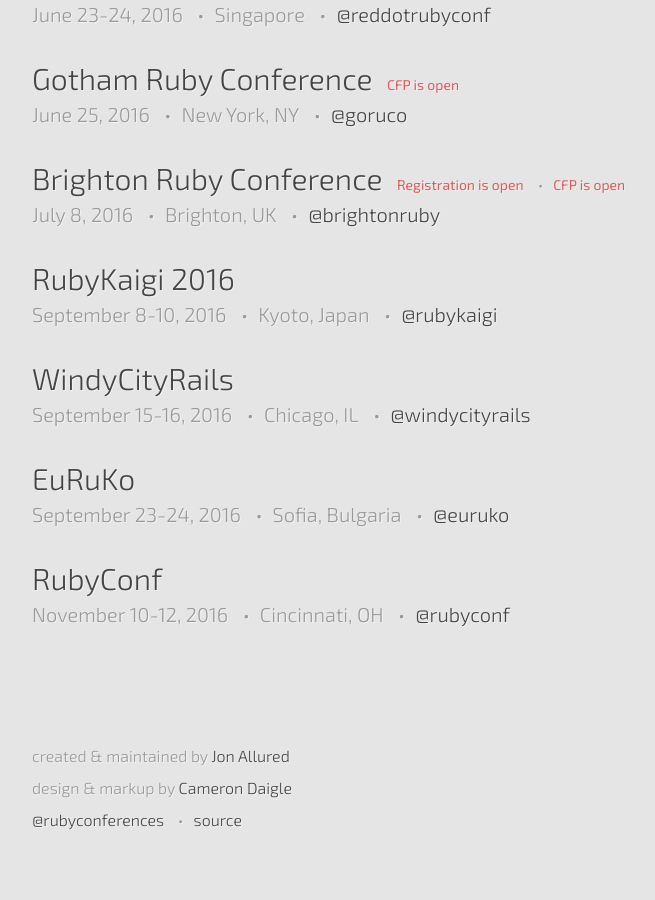
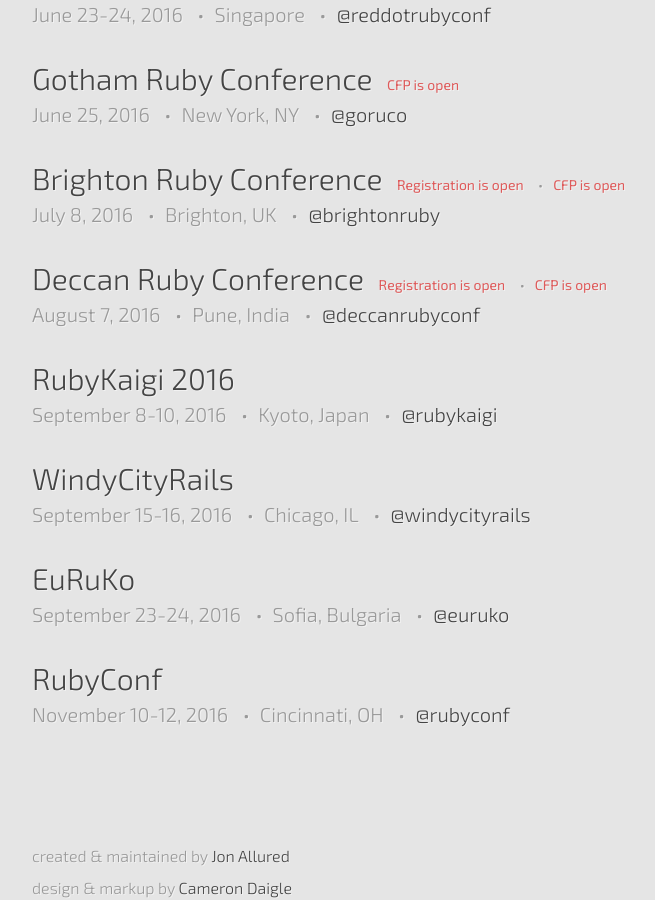
Before and after one commit to ruby-conferences/ruby-conferences.github.io, a Jekyll site: the page built from index.html, in a window 1280 px wide and 900 px high, scrolled down 1502 px. Shown: the whole window, without its empty margins (208-863 px from the left). Built offline with Jekyll 4.4.1, drawn with Linux system fonts in a browser that asks for light colours.

Commit message:
Add Deccan RubyConf 2016

```diff
--- a/_data/current.yml
+++ b/_data/current.yml
@@ -83,6 +83,14 @@
   reg_phrase: Registration is open
   cfp_phrase: CFP is open
 
+- name: Deccan Ruby Conference
+  location: Pune, India
+  dates: "August 7, 2016"
+  url: http://www.deccanrubyconf.org/
+  twitter: deccanrubyconf
+  reg_phrase: Registration is open
+  cfp_phrase: CFP is open
+
 - name: RubyKaigi 2016
   location: Kyoto, Japan
   dates: "September 8-10, 2016"
```
